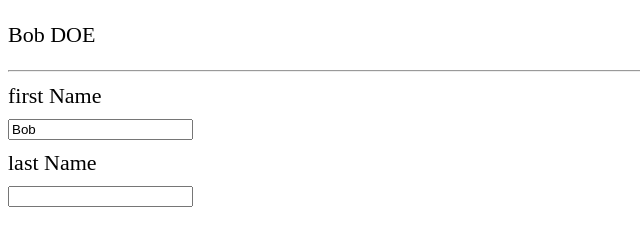
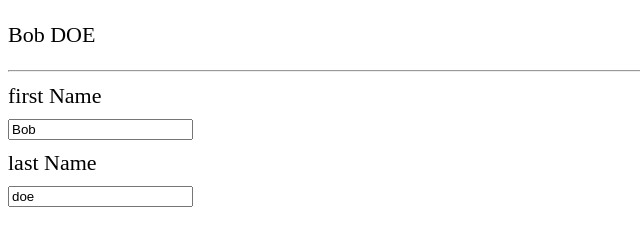
Before and after one commit to satyamkale27/Vue, a plain HTML site: page vue-fundamentals/index.html in a window 1280 px wide. Shown: the full height of the page, 0-640 px from the left. Drawn offline with nearby package versions, Linux system fonts and the light colour scheme.

Commit message:
add lastName

```diff
--- a/vue-fundamentals/index.html
+++ b/vue-fundamentals/index.html
@@ -12,7 +12,7 @@
       <label>first Name</label>
       <input type="text" v-model="firstName" />
       <label>last Name</label>
-      <input type="text" />
+      <input type="text" v-model="lastName" />
     </div>
     <!-- <div id="app2">{{firstName}} {{lastName}}</div> -->
 
```
